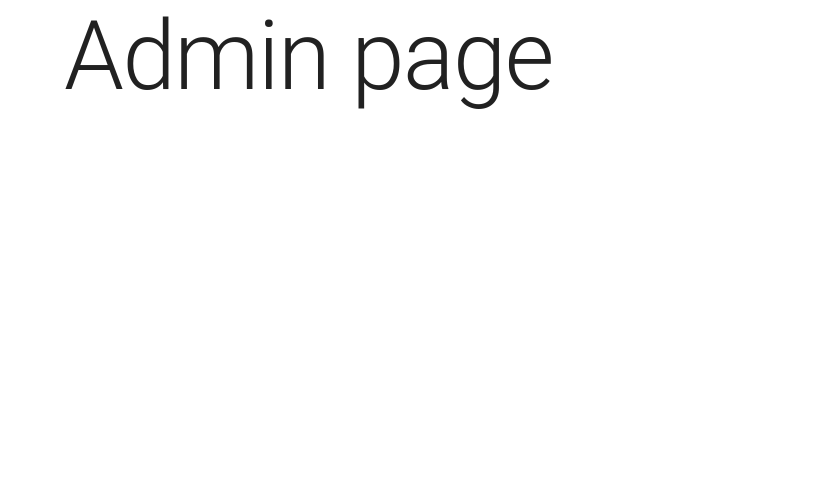
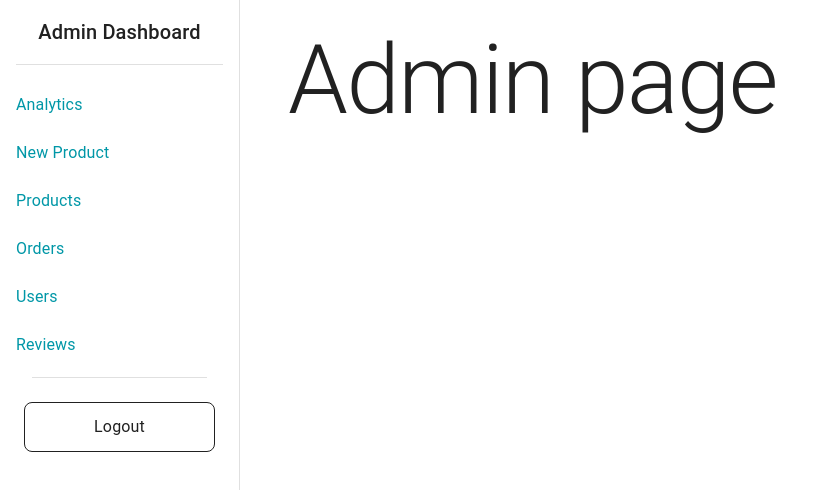
Before and after one commit to ankitshukla20/spurbay, a React (Vite) app in the folder frontend/: page /admin in a window 1280 px wide. Shown: the top 490 px of the page, without its empty margins (0-822 px from the left). Built offline with nearby package versions, Linux system fonts and the light colour scheme.

Commit message:
Add admin dashboard

```diff
--- a/frontend/src/Layouts/AdminLayout.tsx
+++ b/frontend/src/Layouts/AdminLayout.tsx
@@ -1,9 +1,25 @@
+import { Box, Container } from "@mui/material";
 import { Outlet } from "react-router-dom";
+import Dashboard from "../components/Dashboard";
+
+const drawerWidth = 240;
 
 export default function AdminLayout() {
   return (
-    <>
-      <Outlet />
-    </>
+    <Box display={"flex"}>
+      <Dashboard />
+      <Box
+        component="main"
+        sx={{
+          flexGrow: 1,
+          p: 3,
+          width: { sm: `calc(100% - ${drawerWidth}px)` },
+        }}
+      >
+        <Container maxWidth="lg">
+          <Outlet />
+        </Container>
+      </Box>
+    </Box>
   );
 }
--- a/frontend/src/Layouts/Layout.tsx
+++ b/frontend/src/Layouts/Layout.tsx
@@ -1,11 +1,14 @@
 import { Outlet } from "react-router-dom";
 import MyAppBar from "../components/MyAppBar";
+import { Container } from "@mui/material";
 
 export default function Layout() {
   return (
     <>
       <MyAppBar />
-      <Outlet />
+      <Container maxWidth="lg" sx={{ p: 3 }}>
+        <Outlet />
+      </Container>
     </>
   );
 }
--- a/frontend/src/components/Dashboard.tsx
+++ b/frontend/src/components/Dashboard.tsx
@@ -0,0 +1,202 @@
+import {
+  Box,
+  Divider,
+  Drawer,
+  List,
+  ListItem,
+  ListItemButton,
+  ListItemText,
+  SwipeableDrawer,
+  Typography,
+} from "@mui/material";
+import { useState } from "react";
+import { Link } from "react-router-dom";
+
+const drawerWidth = 240;
+
+export default function Dashboard() {
+  const [mobileOpen, setMobileOpen] = useState(false);
+
+  const handleListItemClick = () => {
+    setMobileOpen(false); // Close the drawer when a list item is clicked
+  };
+
+  const drawer = (
+    <Box>
+      <Typography
+        variant="h6"
+        component="div"
+        sx={{ textAlign: "center", px: 2, pt: 2 }}
+      >
+        Admin Dashboard
+      </Typography>
+      <Divider sx={{ mt: 2, mb: 1, mx: 2 }} />
+
+      <List>
+        <ListItem disablePadding>
+          <ListItemButton
+            onClick={handleListItemClick}
+            component={Link}
+            to="/admin"
+            sx={{
+              color:
+                location.pathname === "/admin" ? "primary.main" : "inherit",
+            }}
+          >
+            {/* <ListItemIcon>
+        {icon}
+      </ListItemIcon> */}
+            <ListItemText primary={"Analytics"} />
+          </ListItemButton>
+        </ListItem>
+
+        <ListItem disablePadding>
+          <ListItemButton
+            onClick={handleListItemClick}
+            component={Link}
+            to="/admin"
+            sx={{
+              color:
+                location.pathname === "/admin" ? "primary.main" : "inherit",
+            }}
+          >
+            {/* <ListItemIcon>
+        {icon}
+      </ListItemIcon> */}
+            <ListItemText primary={"New Product"} />
+          </ListItemButton>
+        </ListItem>
+
+        <ListItem disablePadding>
+          <ListItemButton
+            onClick={handleListItemClick}
+            component={Link}
+            to="/admin"
+            sx={{
+              color:
+                location.pathname === "/admin" ? "primary.main" : "inherit",
+            }}
+          >
+            {/* <ListItemIcon>
+        {icon}
+      </ListItemIcon> */}
+            <ListItemText primary={"Products"} />
+          </ListItemButton>
+        </ListItem>
+
+        <ListItem disablePadding>
+          <ListItemButton
+            onClick={handleListItemClick}
+            component={Link}
+            to="/admin"
+            sx={{
+              color:
+                location.pathname === "/admin" ? "primary.main" : "inherit",
+            }}
+          >
+            {/* <ListItemIcon>
+        {icon}
+      </ListItemIcon> */}
+            <ListItemText primary={"Orders"} />
+          </ListItemButton>
+        </ListItem>
+
+        <ListItem disablePadding>
+          <ListItemButton
+            onClick={handleListItemClick}
+            component={Link}
+            to="/admin"
+            sx={{
+              color:
+                location.pathname === "/admin" ? "primary.main" : "inherit",
+            }}
+          >
+            {/* <ListItemIcon>
+        {icon}
+      </ListItemIcon> */}
+            <ListItemText primary={"Users"} />
+          </ListItemButton>
+        </ListItem>
+
+        <ListItem disablePadding>
+          <ListItemButton
+            onClick={handleListItemClick}
+            component={Link}
+            to="/admin"
+            sx={{
+              color:
+                location.pathname === "/admin" ? "primary.main" : "inherit",
+            }}
+          >
+            {/* <ListItemIcon>
+        {icon}
+      </ListItemIcon> */}
+            <ListItemText primary={"Reviews"} />
+          </ListItemButton>
+        </ListItem>
+
+        <Divider sx={{ my: 1, mx: 4 }} />
+
+        <ListItem disablePadding>
+          <ListItemButton
+            sx={{
+              color: "inherit",
+              textAlign: "center",
+              border: 1,
+              borderRadius: 2,
+              mx: 3,
+              my: 2,
+            }}
+            component={Link}
+            to="/"
+          >
+            <ListItemText primary="Logout" />
+          </ListItemButton>
+        </ListItem>
+      </List>
+    </Box>
+  );
+
+  return (
+    <>
+      <Box
+        component="nav"
+        sx={{ width: { sm: drawerWidth }, flexShrink: { sm: 0 } }}
+        aria-label="mailbox folders"
+      >
+        <SwipeableDrawer
+          variant="temporary"
+          open={mobileOpen}
+          onOpen={() => setMobileOpen(true)}
+          onClose={() => setMobileOpen(false)}
+          ModalProps={{
+            keepMounted: true, // Better open performance on mobile.
+          }}
+          sx={{
+            display: { xs: "block", sm: "none" },
+            "& .MuiDrawer-paper": {
+              boxSizing: "border-box",
+              width: drawerWidth,
+            },
+          }}
+        >
+          {drawer}
+        </SwipeableDrawer>
+
+        <Drawer
+          variant="permanent"
+          sx={{
+            display: { xs: "none", sm: "block" },
+            "& .MuiDrawer-paper": {
+              boxSizing: "border-box",
+              width: drawerWidth,
+            },
+          }}
+          open
+        >
+          {drawer}
+        </Drawer>
+      </Box>
+    </>
+  );
+}
--- a/frontend/src/components/MyAppBar.tsx
+++ b/frontend/src/components/MyAppBar.tsx
@@ -9,6 +9,7 @@ import {
   Grid,
   IconButton,
   List,
+  ListItem,
   ListItemButton,
   ListItemText,
   Toolbar,
@@ -26,6 +27,74 @@ export default function MyAppBar() {
   const toggleMenu = () => {
     setMenuOpen(!menuOpen);
   };
+
+  const drawer = (
+    <>
+      <List>
+        <ListItem disablePadding>
+          <ListItemButton
+            sx={{
+              textAlign: "center",
+              color: location.pathname === "/" ? "primary.main" : "inherit",
+            }}
+            onClick={toggleMenu}
+            component={Link}
+            to="/"
+          >
+            <ListItemText primary={"Home"} />
+          </ListItemButton>
+        </ListItem>
+
+        <ListItem disablePadding>
+          <ListItemButton
+            sx={{
+              textAlign: "center",
+              color: location.pathname === "/shop" ? "primary.main" : "inherit",
+            }}
+            onClick={toggleMenu}
+            component={Link}
+            to="/shop"
+          >
+            <ListItemText primary={"Shop"} />
+          </ListItemButton>
+        </ListItem>
+
+        <Divider sx={{ mt: 1, mb: 3 }} />
+
+        <ListItem disablePadding>
+          <ListItemButton
+            sx={{
+              bgcolor: "primary.light",
+              color: "primary.contrastText",
+              textAlign: "center",
+              border: 1,
+              borderRadius: 2,
+              mx: 3,
+              my: 1,
+            }}
+            onClick={toggleMenu}
+          >
+            <ListItemText primary="Signin" />
+          </ListItemButton>
+        </ListItem>
+
+        <ListItemButton
+          sx={{
+            bgcolor: "primary.light",
+            color: "primary.contrastText",
+            textAlign: "center",
+            border: 1,
+            borderRadius: 2,
+            mx: 3,
+            my: 1,
+          }}
+          onClick={toggleMenu}
+        >
+          <ListItemText primary="Signup" />
+        </ListItemButton>
+      </List>
+    </>
+  );
 
   // For smaller screen
   if (isMobile) {
@@ -52,67 +121,7 @@ export default function MyAppBar() {
                   "& .MuiDrawer-paper": { boxSizing: "border-box", width: 240 },
                 }}
               >
-                <List>
-                  <ListItemButton
-                    sx={{
-                      m: 1,
-                      textAlign: "center",
-                      bgcolor:
-                        location.pathname === "/" ? "primary.main" : "inherit",
-                      color:
-                        location.pathname === "/"
-                          ? "primary.contrastText"
-                          : "inherit",
-                    }}
-                    onClick={toggleMenu}
-                    component={Link}
-                    to="/"
-                  >
-                    <ListItemText primary="Home" />
-                  </ListItemButton>
-                  <ListItemButton
-                    sx={{
-                      m: 1,
-                      textAlign: "center",
-                      bgcolor:
-                        location.pathname === "/shop"
-                          ? "primary.main"
-                          : "inherit",
-                      color:
-                        location.pathname === "/shop"
-                          ? "primary.contrastText"
-                          : "inherit",
-                    }}
-                    onClick={toggleMenu}
-                    component={Link}
-                    to="/shop"
-                  >
-                    <ListItemText primary="Shop" />
-                  </ListItemButton>
-                  <Divider sx={{ mx: 3, mb: 3 }} />
-                  <ListItemButton
-                    sx={{
-                      textAlign: "center",
-                      m: 2,
-                      border: 1,
-                      borderRadius: 1,
-                    }}
-                    onClick={toggleMenu}
-                  >
-                    <ListItemText primary="Signup" />
-                  </ListItemButton>
-                  <ListItemButton
-                    sx={{
-                      textAlign: "center",
-                      m: 2,
-                      border: 1,
-                      borderRadius: 1,
-                    }}
-                    onClick={toggleMenu}
-                  >
-                    <ListItemText primary="Signin" />
-                  </ListItemButton>
-                </List>
+                {drawer}
               </Drawer>
             </Grid>
 
--- a/frontend/src/pages/Admin.tsx
+++ b/frontend/src/pages/Admin.tsx
@@ -1,13 +1,11 @@
-import { Container, Typography } from "@mui/material";
+import { Typography } from "@mui/material";
 
 export default function Admin() {
   return (
     <>
-      <Container maxWidth="lg">
-        <Typography variant="h1" gutterBottom>
-          Admin page
-        </Typography>
-      </Container>
+      <Typography variant="h1" gutterBottom>
+        Admin page
+      </Typography>
     </>
   );
 }
--- a/frontend/src/pages/Home.tsx
+++ b/frontend/src/pages/Home.tsx
@@ -1,13 +1,11 @@
-import { Container, Typography } from "@mui/material";
+import { Typography } from "@mui/material";
 
 export default function Home() {
   return (
     <>
-      <Container maxWidth="lg">
-        <Typography variant="h1" gutterBottom>
-          Home page
-        </Typography>
-      </Container>
+      <Typography variant="h1" gutterBottom>
+        Home page
+      </Typography>
     </>
   );
 }
--- a/frontend/src/pages/Shop.tsx
+++ b/frontend/src/pages/Shop.tsx
@@ -1,13 +1,11 @@
-import { Container, Typography } from "@mui/material";
+import { Typography } from "@mui/material";
 
 export default function Shop() {
   return (
     <>
-      <Container maxWidth="lg">
-        <Typography variant="h1" gutterBottom>
-          Shop page
-        </Typography>
-      </Container>
+      <Typography variant="h1" gutterBottom>
+        Shop page
+      </Typography>
     </>
   );
 }
```
Also changed, not shown: frontend/src/pages/Error.tsx (+35 -5 lines).
